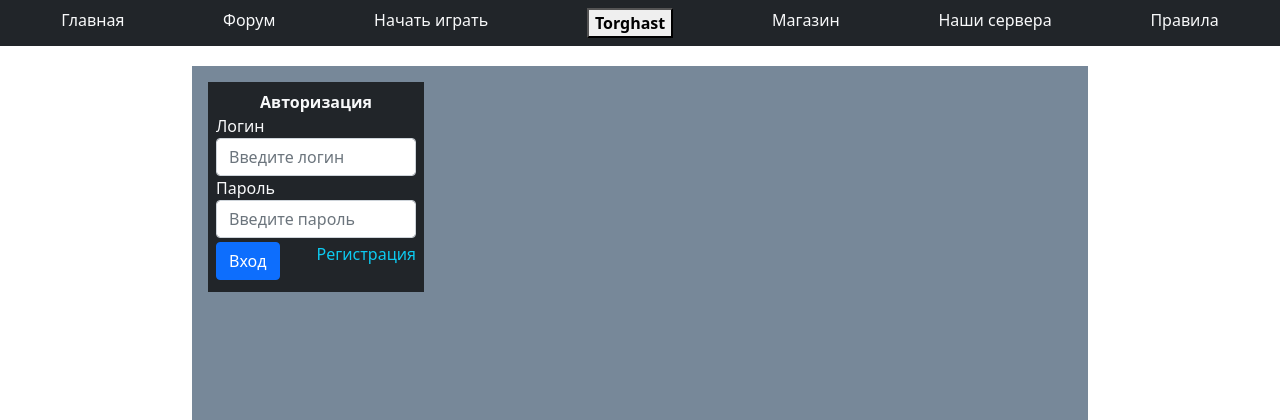
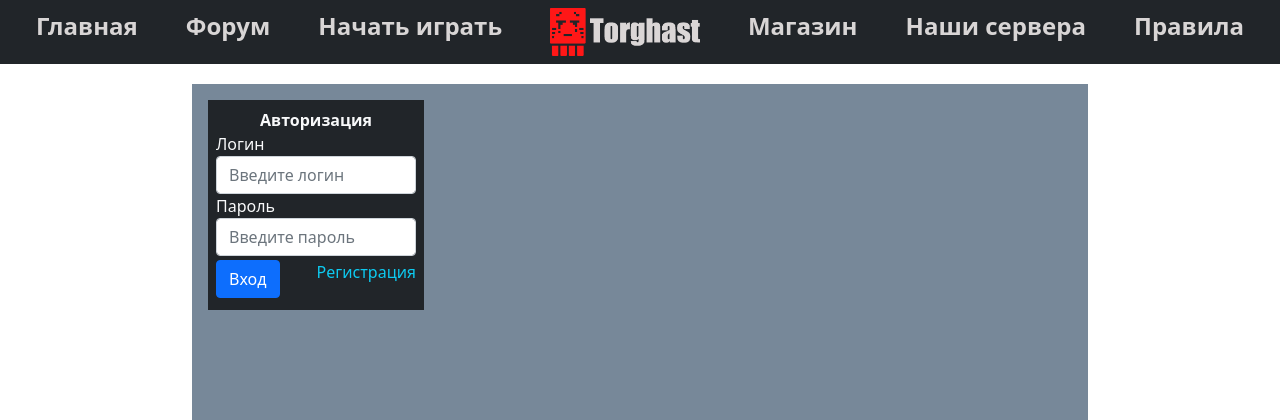
Before and after one commit to co-cy/Torghast-site, a Flask app: page / in a window 1280 px wide. Shown: the top 420 px of the page. Run offline with Flask 2, Linux system fonts and the light colour scheme.

Commit message:
Update 0.1.1

```diff
--- a/static/css/template_style.css
+++ b/static/css/template_style.css
@@ -14,3 +14,8 @@ div.body {
     background-color:lightslategray;
     margin: 1% 15%;
 }
+ul.navtext {
+    font-size: 24px;
+    font-weight: 900;
+    color: #d8d5d5;
+}
--- a/templates/main_template.html
+++ b/templates/main_template.html
@@ -12,10 +12,10 @@
     <title>{%block title%}{%endblock%}</title>
   </head>
   <body>
-    <div name="header" class="fixed-top" id='id1'>
+    <div name="header" class="fixed-top header" id='id1'>
       <nav class="navbar navbar-expand-lg navbar-light bg-dark">
         <div class="container-fluid d-block">
-          <ul class="navbar-nav justify-content-center justify-content-around text-light">
+          <ul class="navbar-nav justify-content-center justify-content-around navtext">
             <li class="nav-item">
               <a href="/" class="text-reset">
                 Главная
@@ -32,7 +32,7 @@
               </a>
             </li>
             <li class="nav-item">
-              <button onclick=""><strong>Torghast</strong></button>
+              <img src="/static/images/logo.png" alt="Torghast" style="max-height: 2em;width: auto;">
             </li>
             <li class="nav-item">
               <a href="" class="text-reset">
```
Also changed, not shown: static/images/logo.png (added), 1 other file.
